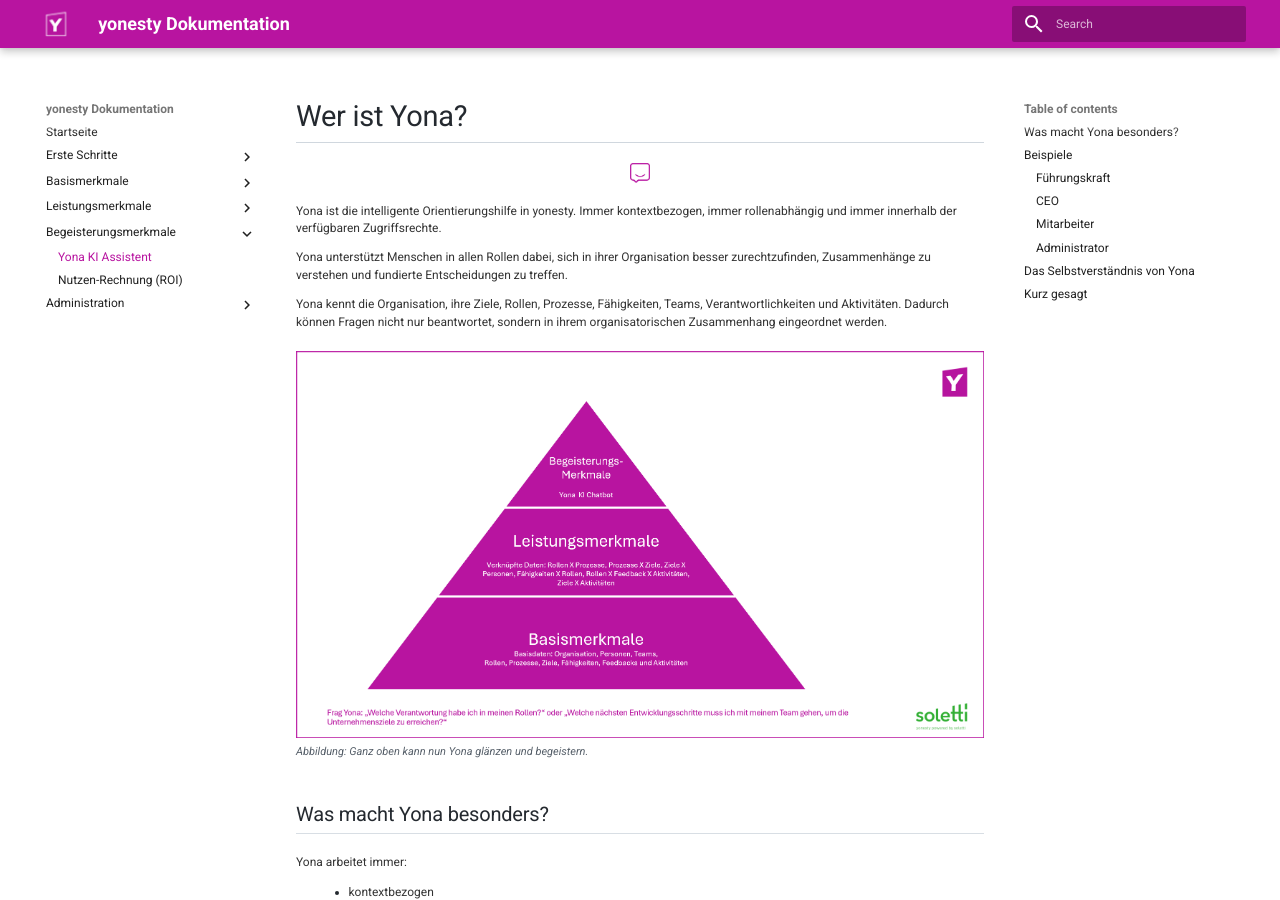
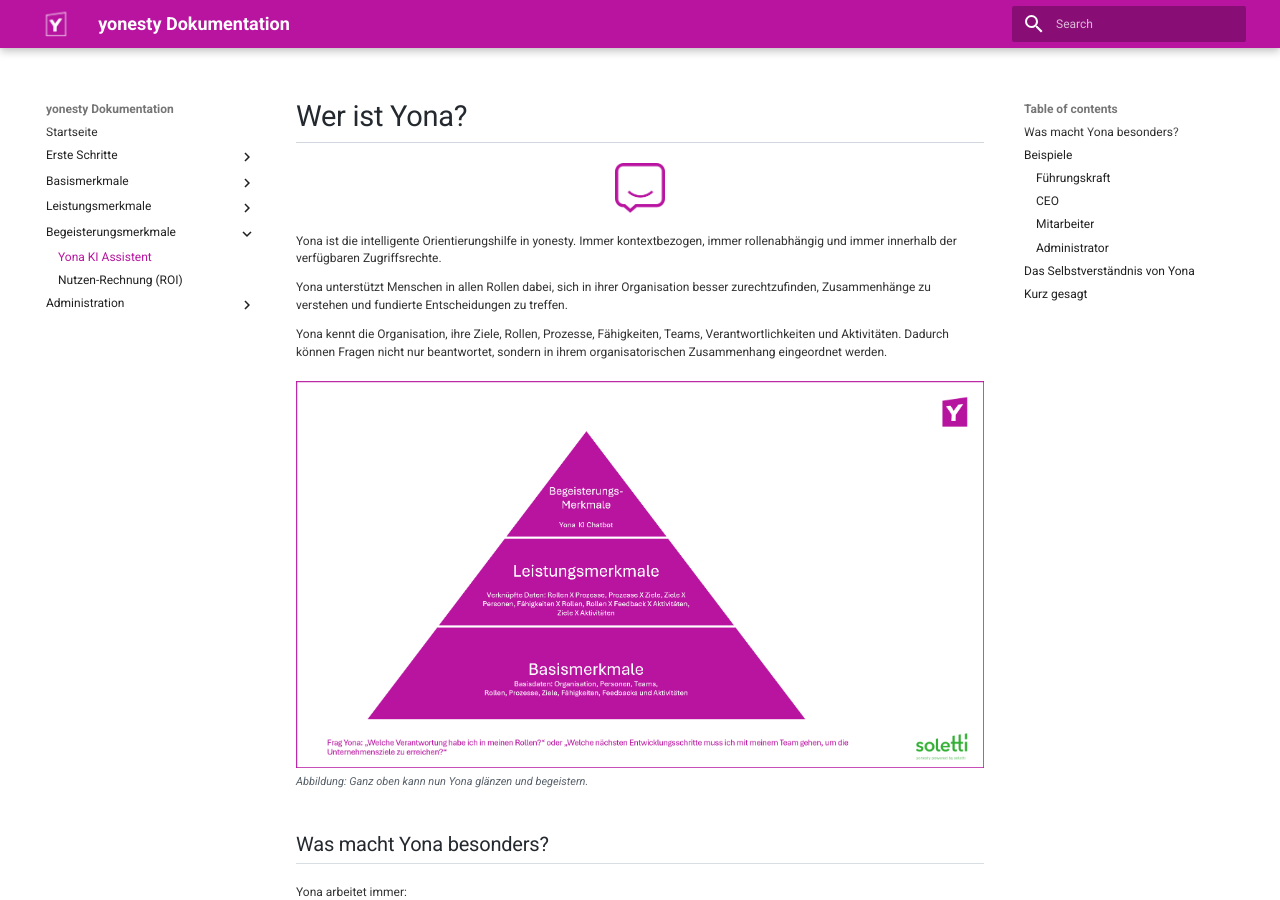
Before and after one commit to ricohaenelsoletti/yonesty, an MkDocs documentation site: the page built from docs/Yona.md, in a window 1280 px wide and 900 px high. Built offline with MkDocs 1.6.1 and Material for MkDocs 9.7.7, drawn with Linux system fonts in a browser that asks for light colours.

Commit message:
Increase Yona icon width in documentation
Updated the image width for Yona icon in documentation.

```diff
--- a/docs/Yona.md
+++ b/docs/Yona.md
@@ -1,7 +1,7 @@
 # Wer ist Yona?
 
 <figure>
-    <img src="/assets/Yona-Icon.png" width="20px" margin="left">
+    <img src="/assets/Yona-Icon.png" width="50px" margin="left">
 </figure>
 
 Yona ist die intelligente Orientierungshilfe in yonesty. Immer kontextbezogen, immer rollenabhängig und immer innerhalb der verfügbaren Zugriffsrechte.
```
